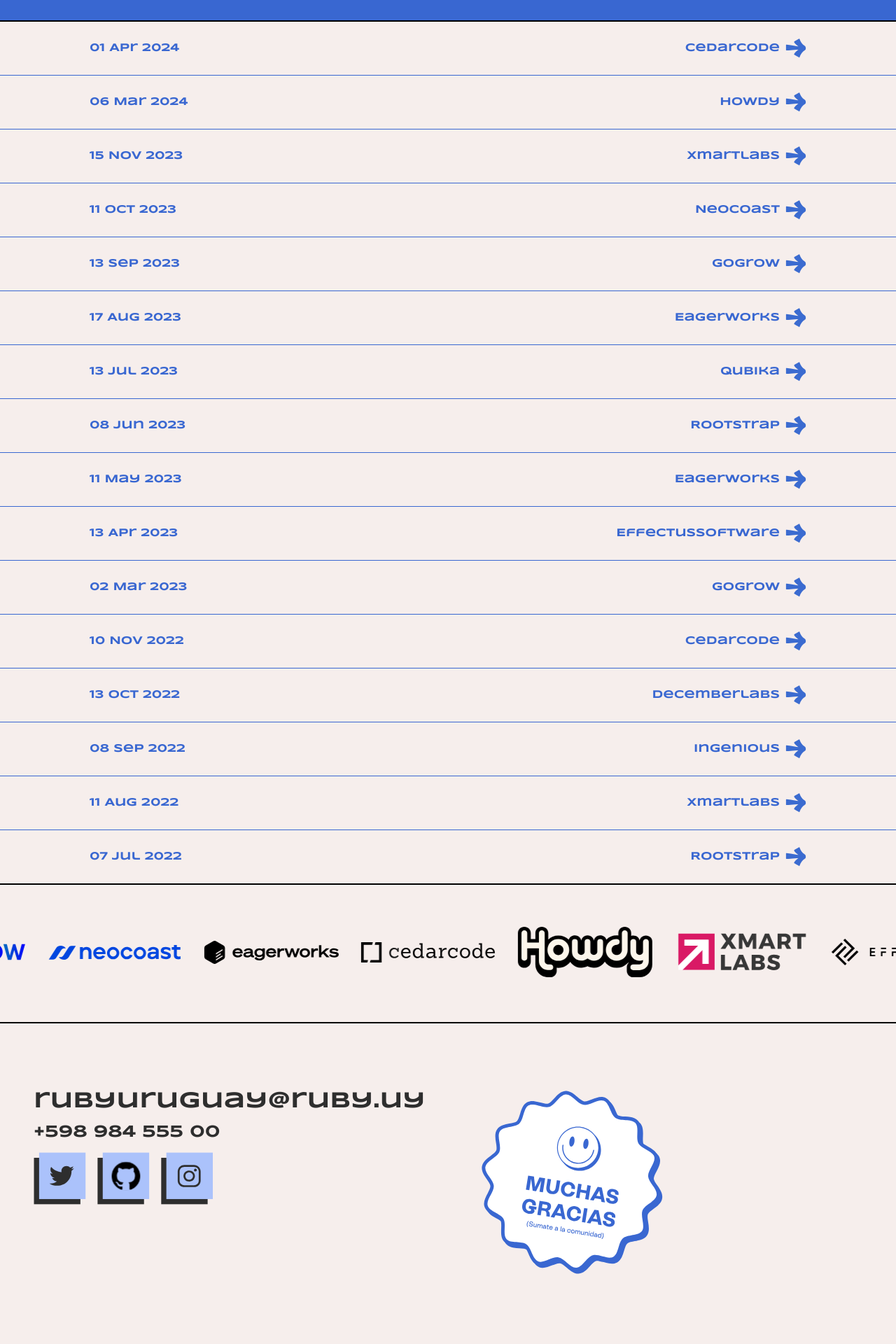
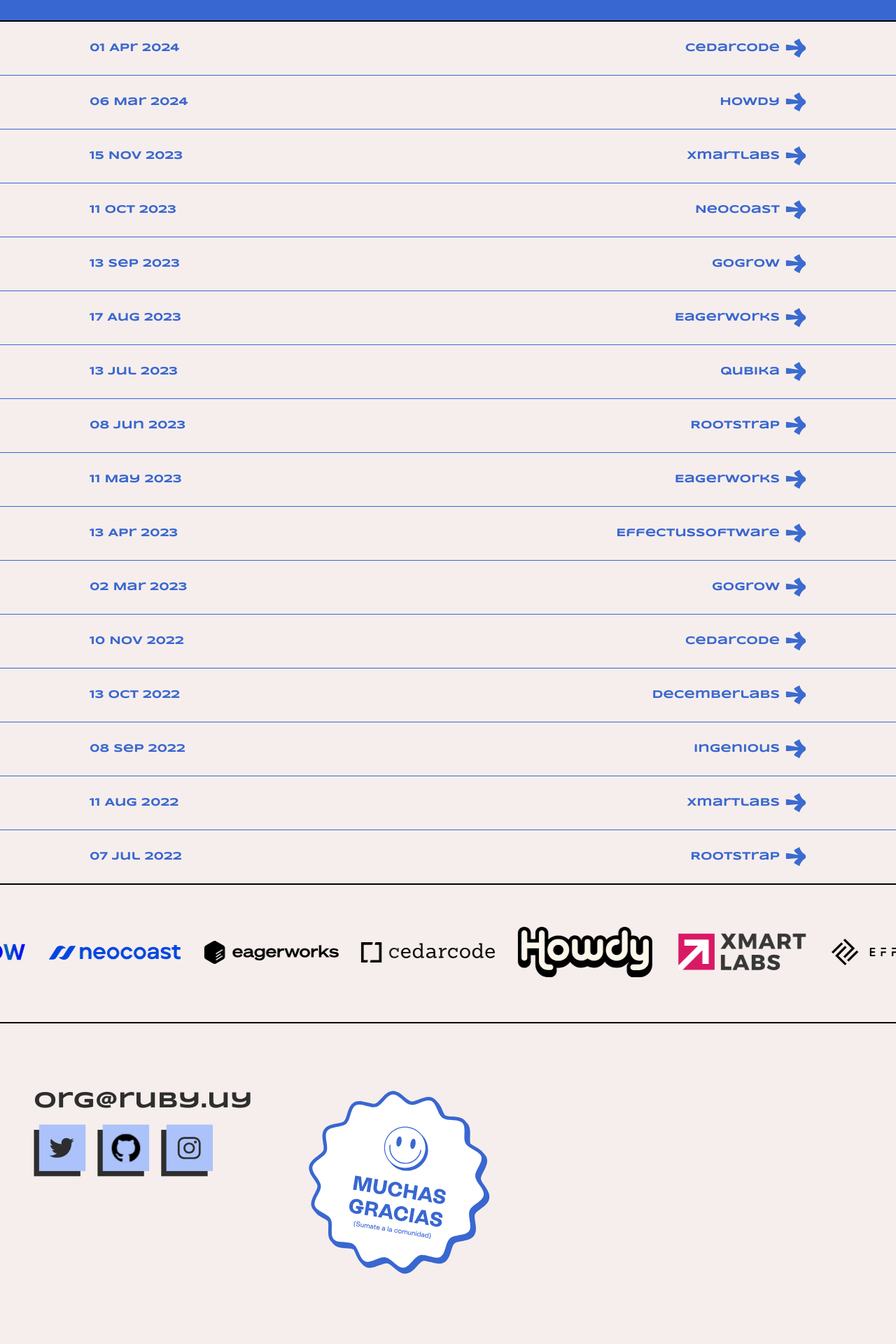
Before and after one commit to rubyuy/ruby.uy, a Jekyll site: the page built from index.md, in a window 1280 px wide. Shown: the part 1399-3319 px from the top of the page at 70% size. Built offline with Jekyll 4.4.1, drawn with Linux system fonts in a browser that asks for light colours; our own code applies the rules of GitHub Pages for plain Markdown files.

Commit message:
Tackle PR feedback

```diff
--- a/_includes/footer.html
+++ b/_includes/footer.html
@@ -1,24 +1,21 @@
 <footer>
   <div>
     <h1>
-      <a href="mailto:rubyuruguay@ruby.uy">rubyuruguay@ruby.uy</a>
+      <a href="mailto:org@ruby.uy">org@ruby.uy</a>
     </h1>
-    <h2>
-      <a href="tel:+59898455500">+598 984 555 00</a>
-    </h2>
     <ul>
       <li>
-        <a href="https://twitter.com/rubymontevideo"><img src="assets/images/twitter.svg" alt="Twitter Icon"></a>
+        <a href="https://twitter.com/rubymontevideo"><img src="/assets/images/twitter.svg" alt="Twitter Icon"></a>
       </li>
       <li>
-        <a href="https://github.com/rubyuy/ruby.uy"><img src="assets/images/github.svg" alt="Github Icon"></a>
+        <a href="https://github.com/rubyuy/ruby.uy"><img src="/assets/images/github.svg" alt="Github Icon"></a>
       </li>
       <li>
-        <a href="https://www.instagram.com/ruby_uruguay/"><img src="assets/images/instagram.svg" alt="Instagram Icon"></a>
+        <a href="https://www.instagram.com/ruby_uruguay/"><img src="/assets/images/instagram.svg" alt="Instagram Icon"></a>
       </li>
     </ul>
   </div>
   <div>
-    <img src="assets/images/thank_you.svg" aria-hidden="true">
+    <img src="/assets/images/thank_you.svg" aria-hidden="true">
   </div>
 </footer>
--- a/_sass/footer.scss
+++ b/_sass/footer.scss
@@ -20,19 +20,10 @@
       h1 {
         font-size: 2rem;
         font-weight: bold;
+        margin-bottom: 1rem;
 
         @media (max-width: 768px) {
           font-size: 1rem;
-        }
-      }
-
-      h2 {
-        font-size: 1.5rem;
-        font-weight: bold;
-        margin: 1rem 0;
-
-        @media (max-width: 712px) {
-          font-size: 0.9rem;
         }
       }
 
```
